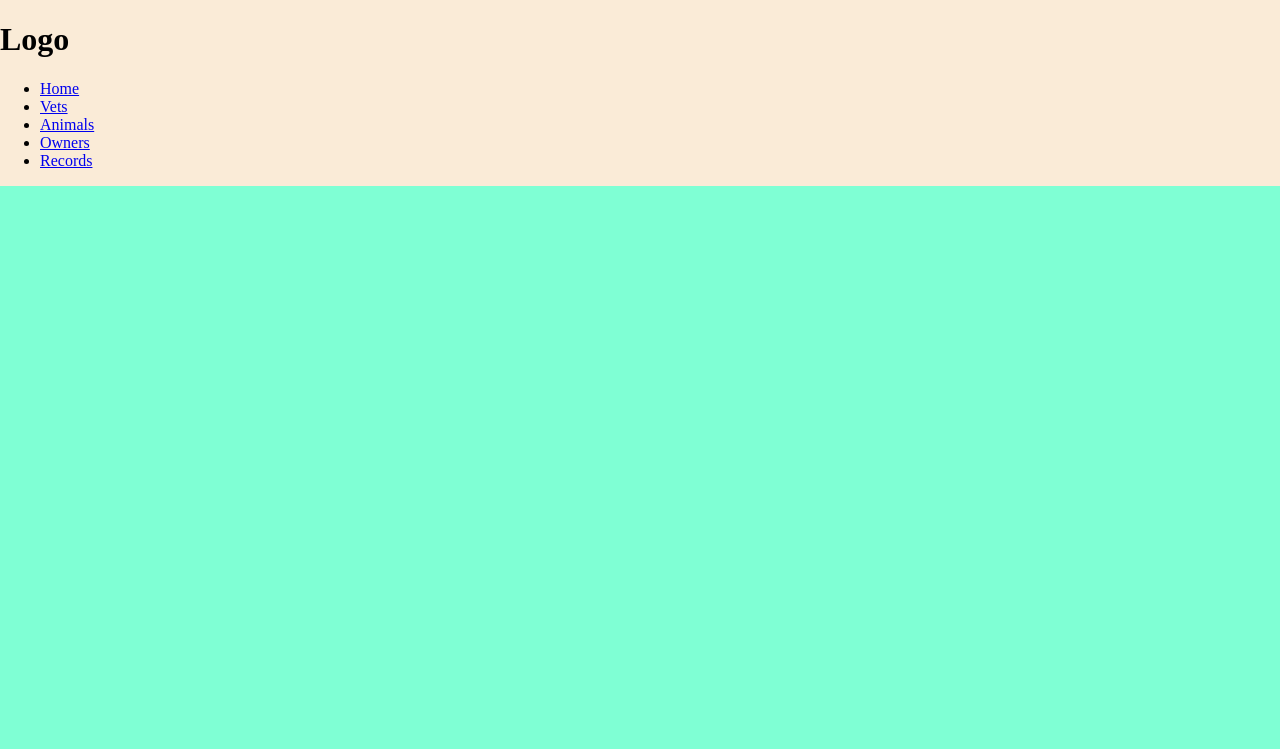
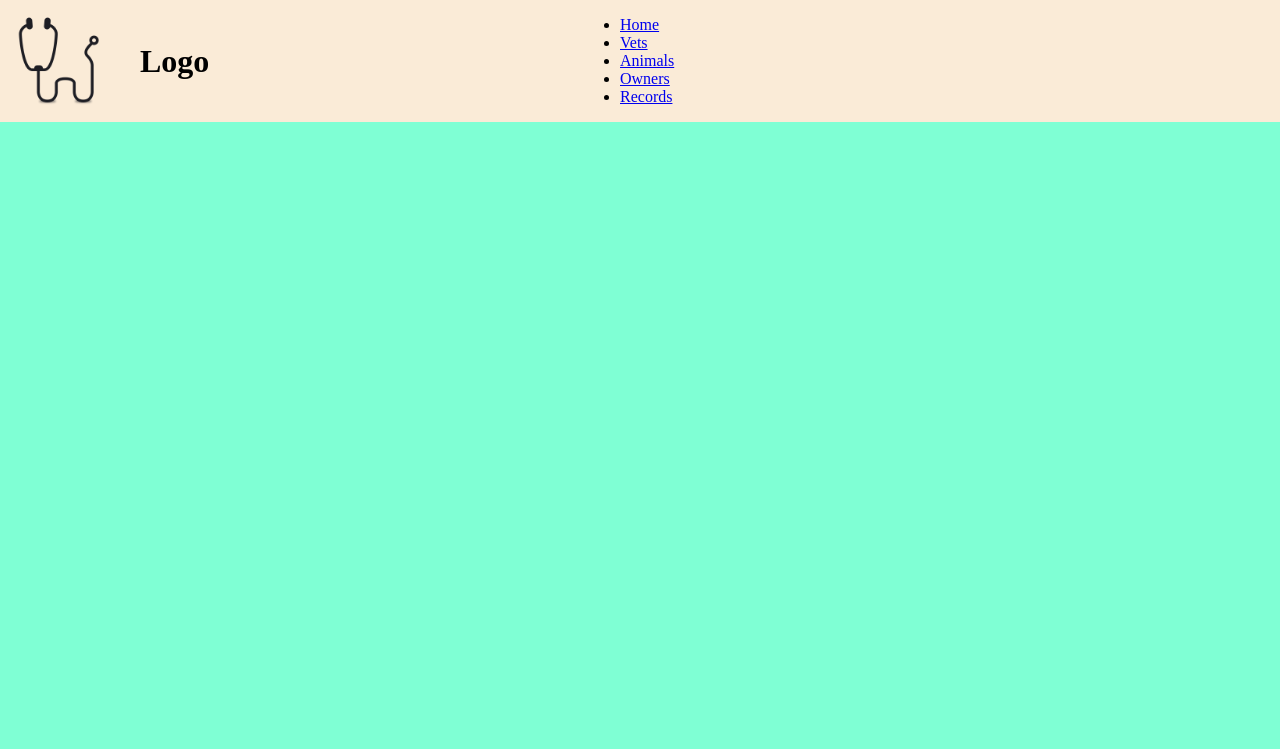
Before and after one commit to JnnyRdng/animanagement, a Flask app: page / in a window 1280 px wide. Shown: the top 749 px of the page. Run offline with Flask 2, Linux system fonts and the light colour scheme.

Commit message:
start work on header styling

```diff
--- a/static/css/style.css
+++ b/static/css/style.css
@@ -11,6 +11,16 @@ body {
 
 body>header {
     background-color: antiquewhite;
+    display: grid;
+    grid-template-columns: auto 3fr 5fr;
+    column-gap: 20px;
+    align-items: center;
+}
+
+#logo {
+    width: 100px;
+    height: 100px;
+    padding: 10px;
 }
 
 body>main {
--- a/templates/base.html
+++ b/templates/base.html
@@ -13,6 +13,7 @@
 
 <body>
   <header>
+    <img id="logo" src="{{ url_for('static', filename='img/vet_dog_logo.png') }}" alt="Vet Surgery Logo">
     <h1>Logo</h1>
     <nav class="navigation">
       <ul>
```
Also changed, not shown: README.md.
